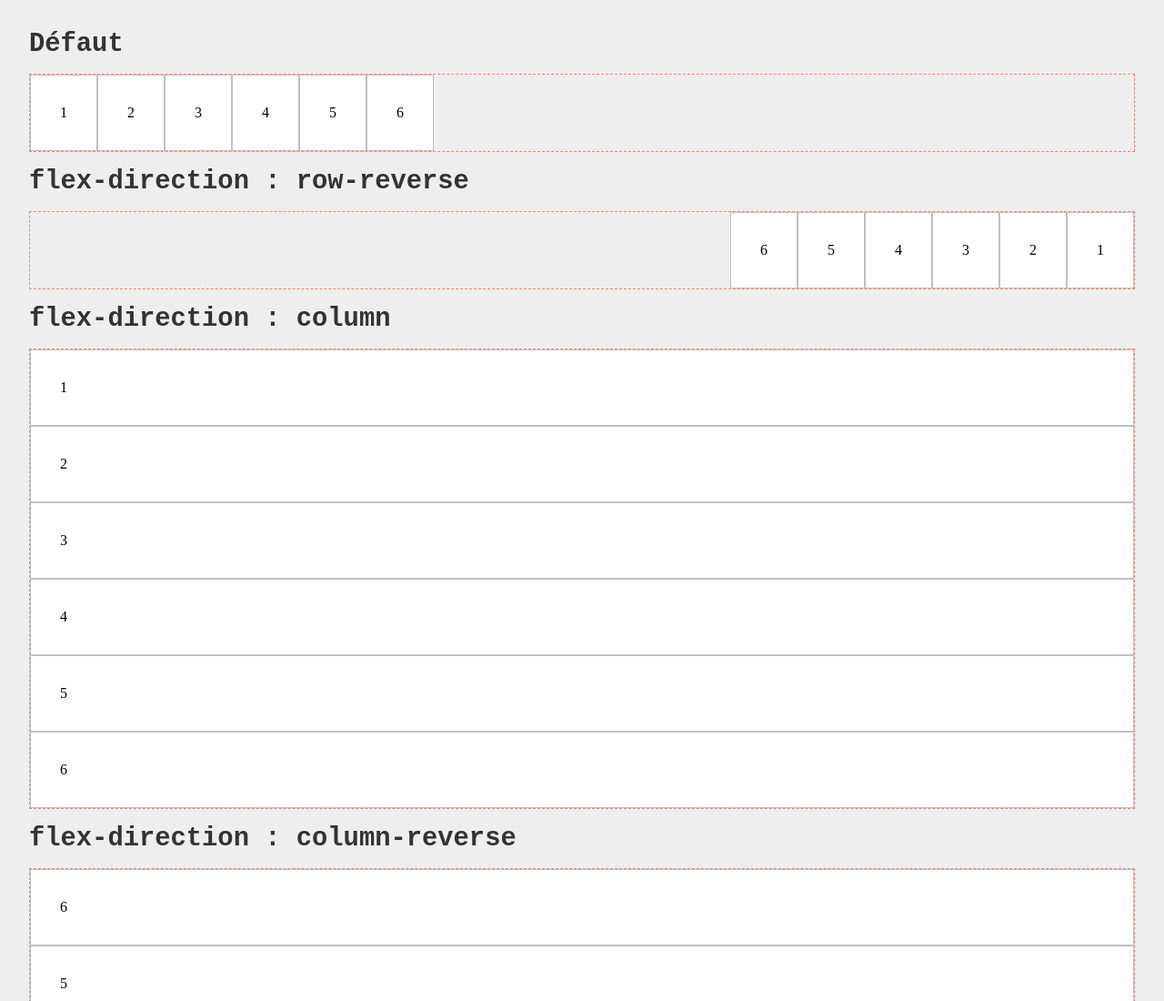
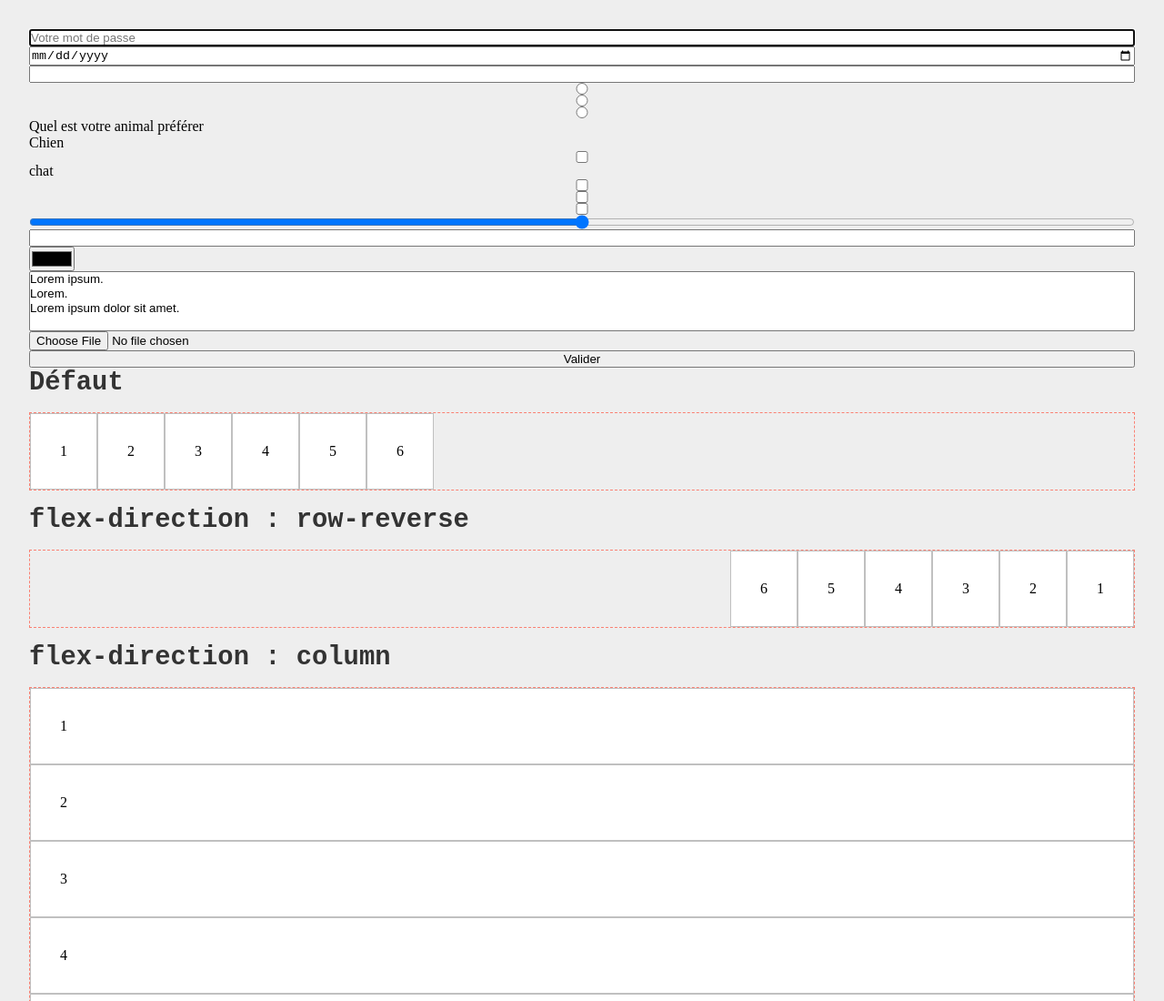
Before and after one commit to Brasero/bst-34-bordure-eval, a plain HTML site: page index.html in a window 1280 px wide. Shown: the top 1100 px of the page at 91% size. Drawn offline with Linux system fonts and the light colour scheme; a web font is replaced by a local one.

Commit message:
presentation des formulaire

```diff
--- a/index.html
+++ b/index.html
@@ -13,6 +13,45 @@
 </head>
 <body>
   <main>
+    <section>
+      <form action="/" method="POST" enctype="multipart/form-data">
+        <input type="text" name="nom" placeholder="Votre nom" required value="Coucou" readonly hidden />
+        <input type="password" minlength="3" maxlength="10"  name="pass" placeholder="Votre mot de passe" required  autofocus/>
+        <input type="date" name="date" id=""/>
+        <input type="number" min="0" max="10" step="2" />
+
+
+        <input type="radio" name="choix" value="Choix 1" />
+        <input type="radio" name="choix" value="Choix 2">
+        <input type="radio" name="choix" value="Choix 3">
+
+        <label>Quel est votre animal préférer</label>
+        <label for="chien">Chien</label>
+        <input id="chien" type="checkbox" name="check[chien]" value="1" />
+        <label for="chat">chat</label>
+        <input id="chat" type="checkbox" name="check[chat]" value="1" />
+        <input type="checkbox" name="check[rat]" value="1" />
+        <input type="checkbox" name="check[hamster]" value="1" />
+
+
+        <input type="range" name="range" min="0" max="100" />
+        <input type="email" name="mail" id="email">
+
+        <input type="color" name="color" id="color" />
+
+        <select name="select[]" multiple>
+          <option value="1">Lorem ipsum.</option>
+          <option value="2">Lorem.</option>
+          <option value="3">Lorem ipsum dolor sit amet.</option>
+        </select>
+
+        <input type="file" name="fichier" />
+        <input type="submit" value="Valider" />
+      </form>
+
+    </section>
+
+
     <section class="default">
       <h2>Défaut</h2>
       <ul class="parent">
--- a/public/css/style.css
+++ b/public/css/style.css
@@ -169,3 +169,8 @@ img {
  flex-direction: row-reverse;
  gap: 1rem;
 }
+
+form {
+ display: flex;
+ flex-direction:column;
+}
```
